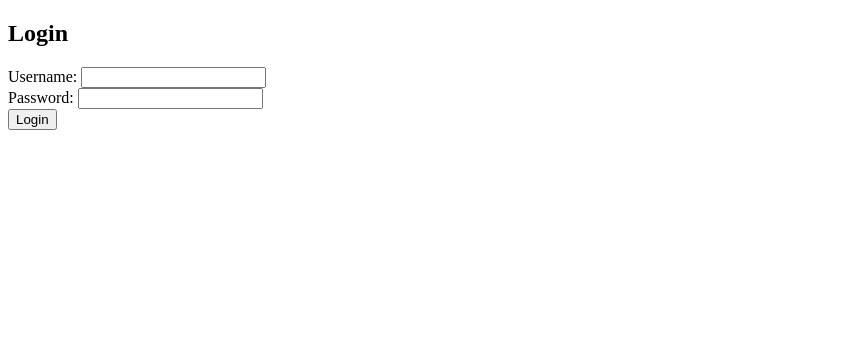
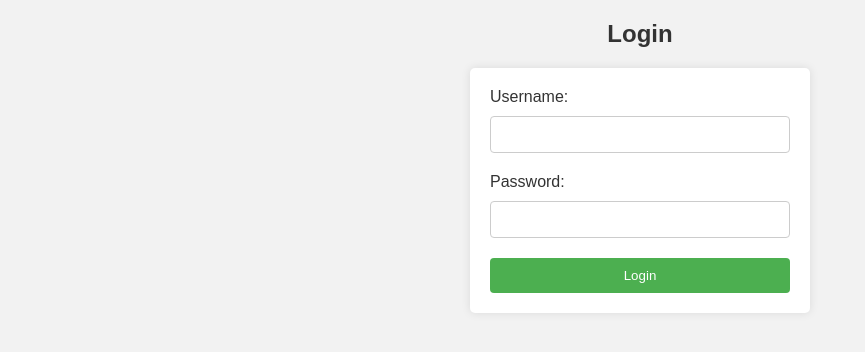
Before and after one commit to Arslanarshad865/SchoolInventorySystem, a Django app: page /login/ in a window 1280 px wide. Shown: the top 352 px of the page, without its empty margins (0-865 px from the left). Run offline with Django 4.2, Linux system fonts and the light colour scheme.

Commit message:
Final Code

```diff
--- /dev/null
+++ b/SchoolInventoryManagement/inventory/static/login.css
@@ -0,0 +1,60 @@
+body {
+    font-family: Arial, sans-serif;
+    background-color: #f2f2f2;
+    margin: 0;
+    padding: 0;
+}
+
+h2 {
+    text-align: center;
+    color: #333;
+}
+
+form {
+    max-width: 300px;
+    margin: 20px auto;
+    background-color: #fff;
+    padding: 20px;
+    border-radius: 5px;
+    box-shadow: 0 0 10px rgba(0, 0, 0, 0.1);
+}
+
+label {
+    display: block;
+    margin-bottom: 10px;
+    color: #333;
+}
+
+input[type="text"],
+input[type="password"] {
+    width: 100%;
+    padding: 10px;
+    margin-bottom: 20px;
+    border: 1px solid #ccc;
+    border-radius: 4px;
+    box-sizing: border-box;
+}
+
+button[type="submit"] {
+    background-color: #4CAF50;
+    color: white;
+    padding: 10px 20px;
+    border: none;
+    border-radius: 4px;
+    cursor: pointer;
+    width: 100%;
+}
+
+button[type="submit"]:hover {
+    background-color: #45a049;
+}
+
+ul {
+    list-style-type: none;
+    padding: 0;
+    margin: 0;
+}
+
+li {
+    color: red;
+}
--- a/SchoolInventoryManagement/inventory/templates/login.html
+++ b/SchoolInventoryManagement/inventory/templates/login.html
@@ -1,8 +1,10 @@
+{% load static %}
 <!DOCTYPE html>
 <html lang="en">
 <head>
     <meta charset="UTF-8">
     <meta name="viewport" content="width=device-width, initial-scale=1.0">
+    <link rel="stylesheet" type="text/css" href="{% static 'login.css' %}">
     <title>Login</title>
 </head>
 <body>
```
Also changed, not shown: SchoolInventoryManagement/db.sqlite3.
